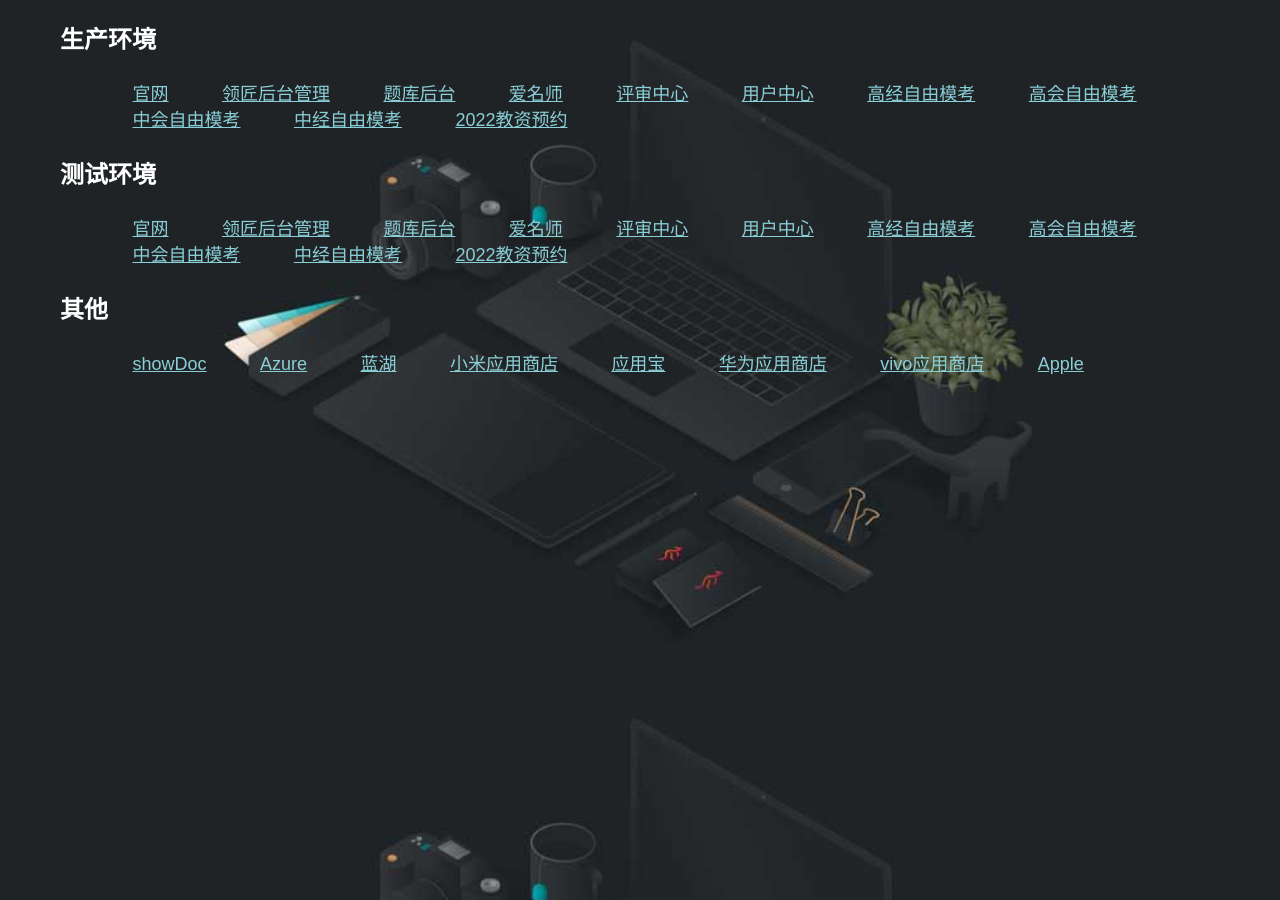
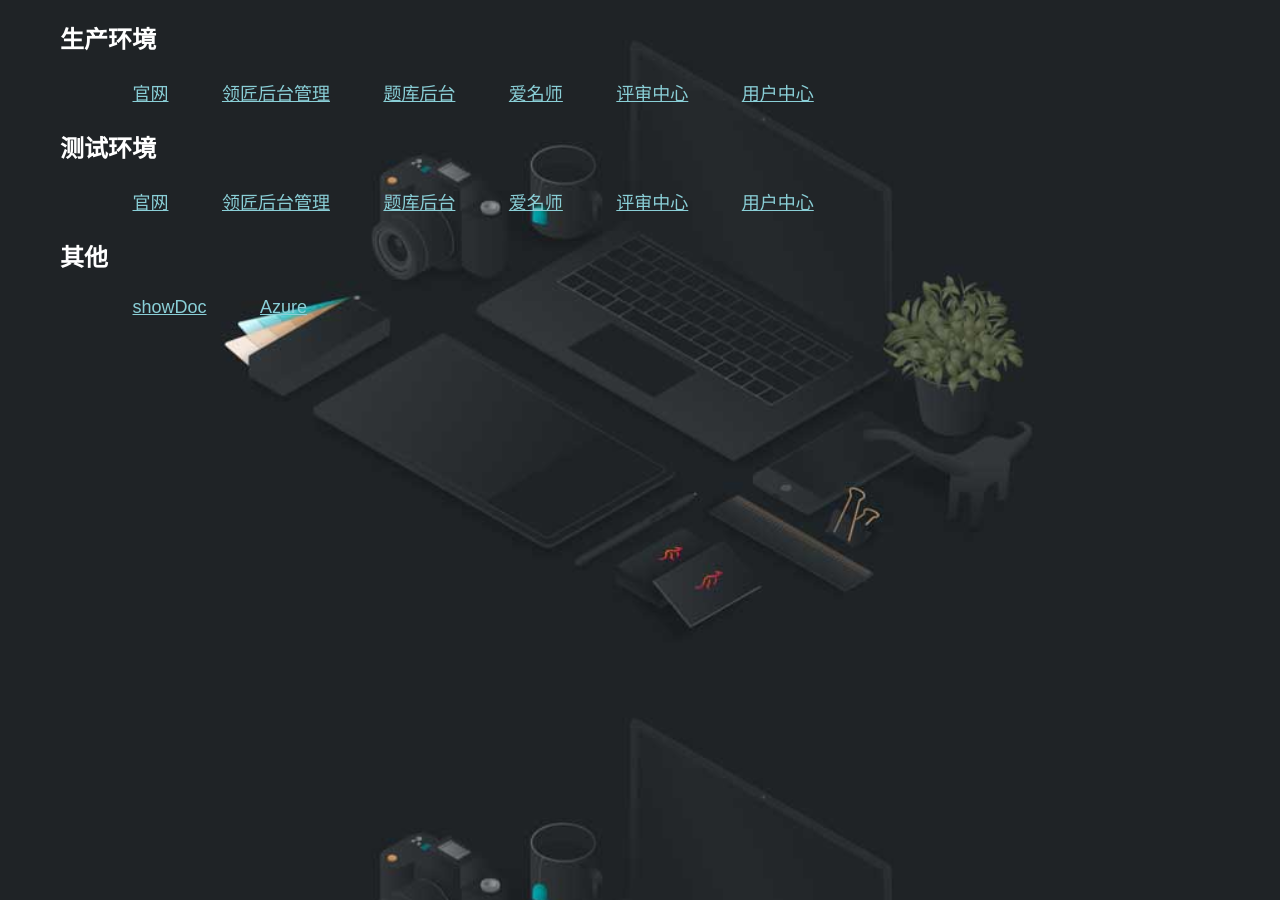
Before and after one commit to zhengyazhao/zhengyazhao.github.io, a Jekyll site: the page menu.html, which Jekyll copies as it is, in a window 1280 px wide. Built offline with Jekyll 4.4.1, drawn with Linux system fonts in a browser that asks for light colours.

Commit message:
no message

```diff
--- a/_includes/sidebar.html
+++ b/_includes/sidebar.html
@@ -48,7 +48,7 @@
 </div>
 
 <div class="sidebar-item sidebar-footer">
-	<p> <a href="menu.html" target="_blank">个人导航！</a></p>
+	<p> <a href="/menu.html" target="_blank">个人导航！</a></p>
 	<p>博客园: <a href="https://www.cnblogs.com/zhengyazhao/" target="_blank">木叶飞舞之处,火亦生生不息！</a></p>
 
 </div>
--- a/menu.html
+++ b/menu.html
@@ -54,11 +54,7 @@
 			<a href="http://www.woaimingshi.com/" target="_blank">爱名师</a>
 			<a href="http://mis.lingjiang.com/#/login" target="_blank">评审中心</a>
 			<a href="http://auth.lingjiang.com/login" target="_blank">用户中心</a>
-			<a href="http://www.yswx.cn/html/p/hd/2021/free/gjjjs/index.html?RegNID=1291" target="_blank">高经自由模考</a>
-			<a href="http://www.yswx.cn/html/p/hd/2021/free/gjkjs/index.html?RegNID=1349" target="_blank">高会自由模考</a>
-			<a href="http://www.yswx.cn/html/p/hd/2021/free/zjkjs/index.html?RegNID=1351" target="_blank">中会自由模考</a>
-			<a href="http://www.yswx.cn/html/p/hd/2021/free/zjjjs/index.html?RegNID=1360" target="_blank">中经自由模考</a>
-			<a href="http://www.ysjhacc.com/html/p/hd/2022/free/teacher/pc/index.html?RegNID=1489" target="_blank">2022教资预约</a>
+
 
 		</section>
 		<div class="title">测试环境</div>
@@ -69,27 +65,13 @@
 			<a href="http://official.test.woaimingshi.com/" target="_blank">爱名师</a>
 			<a href="http://mis.test.lingjiang.com/#/login" target="_blank">评审中心</a>
 			<a href="http://auth.test.lingjiang.com/login" target="_blank">用户中心</a>
-			<a href="http://plat.test.yswx.cn/html/p/hd/2021/free/gjjjs/index.html?RegNID=1291"
-				target="_blank">高经自由模考</a>
-			<a href="http://plat.test.yswx.cn/html/p/hd/2021/free/gjkjs/index.html?RegNID=1349"
-				target="_blank">高会自由模考</a>
-			<a href="http://plat.test.yswx.cn/html/p/hd/2021/free/zjkjs/index.html?RegNID=1351"
-				target="_blank">中会自由模考</a>
-			<a href="http://plat.test.yswx.cn/html/p/hd/2021/free/zjjjs/index.html?RegNID=1360" target="
-				_blank">中经自由模考</a>
-			<a href="http://plat.test.yswx.cn/html/p/hd/2022/teacher/pc/index.html?RegNID=1489" target="
-				_blank">2022教资预约</a>
+
 		</section>
 		<div class="title">其他</div>
 		<section class="link-braces">
 			<a href="http://showdoc.lingjiang.com/web/#/item/index" target="_blank">showDoc</a>
 			<a href="https://dev.azure.com/imingshi" target="_blank">Azure</a>
-			<a href="https://lanhuapp.com/web/#/user/login" target="_blank">蓝湖</a>
-			<a href="https://dev.mi.com/distribute?userId=36104946" target="_blank">小米应用商店</a>
-			<a href="http://op.open.qq.com/mobile_appinfov2/detail?appid=1111338473" target="_blank">应用宝</a>
-			<a href="https://developer.huawei.com/consumer/cn/appgallery/" target="_blank">华为应用商店</a>
-			<a href="https://vcl.vivo.com.cn" target="_blank">vivo应用商店</a>
-			<a href="https://apple.com" target="_blank">Apple</a>
+
 		</section>
 
 
```
Also changed, not shown: other parts of menu.html (+1 -1 lines).
